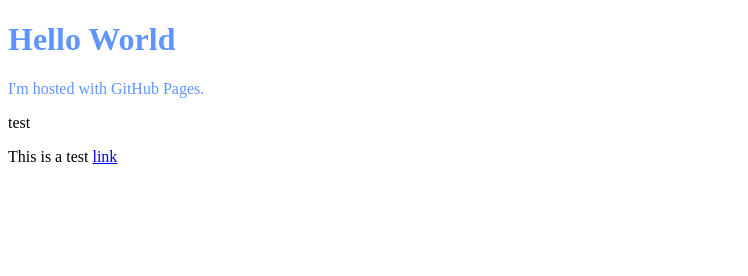
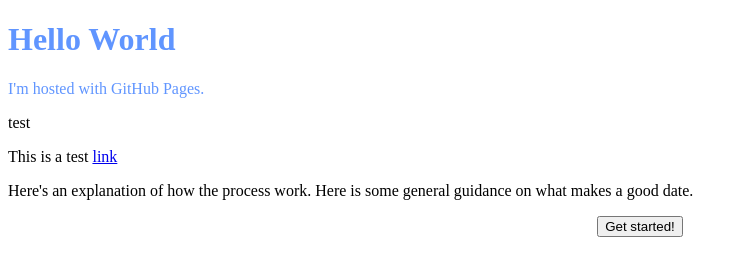
Before and after one commit to Alex1415926/Alex1415926.github.io, a plain HTML site: page index.html in a window 1280 px wide. Shown: the whole page, without its empty margins (0-748 px from the left). Drawn offline with Linux system fonts and the light colour scheme.

Commit message:
Update index.html

```diff
--- a/index.html
+++ b/index.html
@@ -5,6 +5,11 @@
 <p style="color: #6095ff">I'm hosted with GitHub Pages.</p>
   <p>test</p>
   <p>This is a test <a href = "https://www.google.com.au">link</a></p>
+
+<p>Here's an explanation of how the process work. Here is some general guidance on what makes a good date.</p>
+<div style="text-align: center;" id="startBox">
+<button id="startButton">Get started!</button>
+</div>
 </body>
 </html>
 <script>
```
